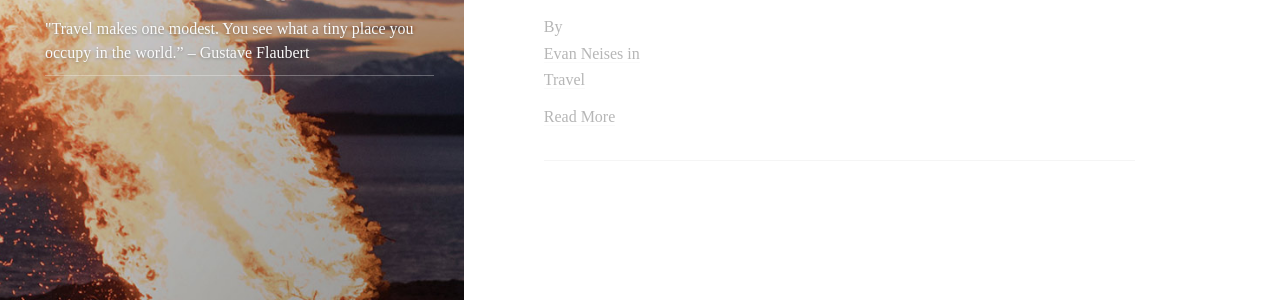
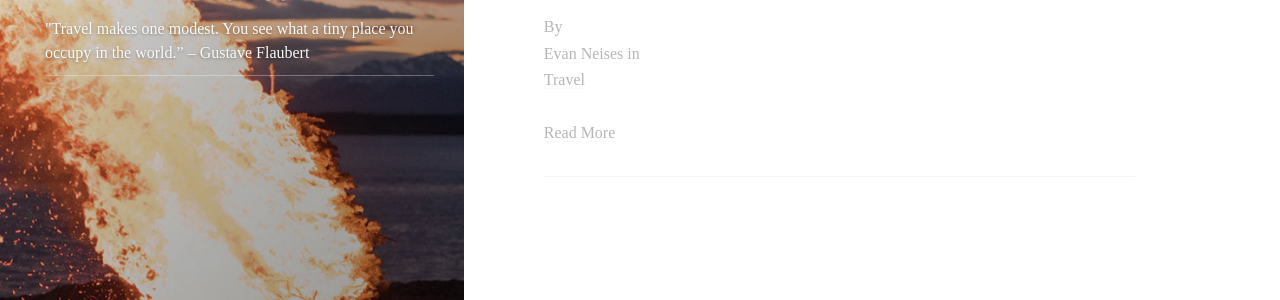
Before and after one commit to EJBlog/EJBlog.github.io, a Jekyll site: the page built from travel_category.html, in a window 1280 px wide. Shown: the part 325-625 px from the top of the page. Built offline with Jekyll 4.4.1, drawn with Linux system fonts in a browser that asks for light colours; nearby versions of some CDN libraries; some web fonts are replaced.

Commit message:
Update travel_category.html

```diff
--- a/_layouts/travel_category.html
+++ b/_layouts/travel_category.html
@@ -96,9 +96,10 @@
 			<br><br>
 			<p  class="meta">
 			By <a href="{{ site.url }}/author.html" class="meta">{{ post.post_author }} in <a href="{{ site.url }}/category.html" class="meta">{{ post.post_category }}</a>
+
+			<br>
+			<a href="{{ site.baseurl }}{{ post.url }}" class="read-more">Read More</a>
 			</p>
-			<br>
-			<a href="{{ site.baseurl }}{{ post.url }}" class="read-more meta">Read More</a>
 		    </article>
 		  {% endfor %}
 		</div>
```
